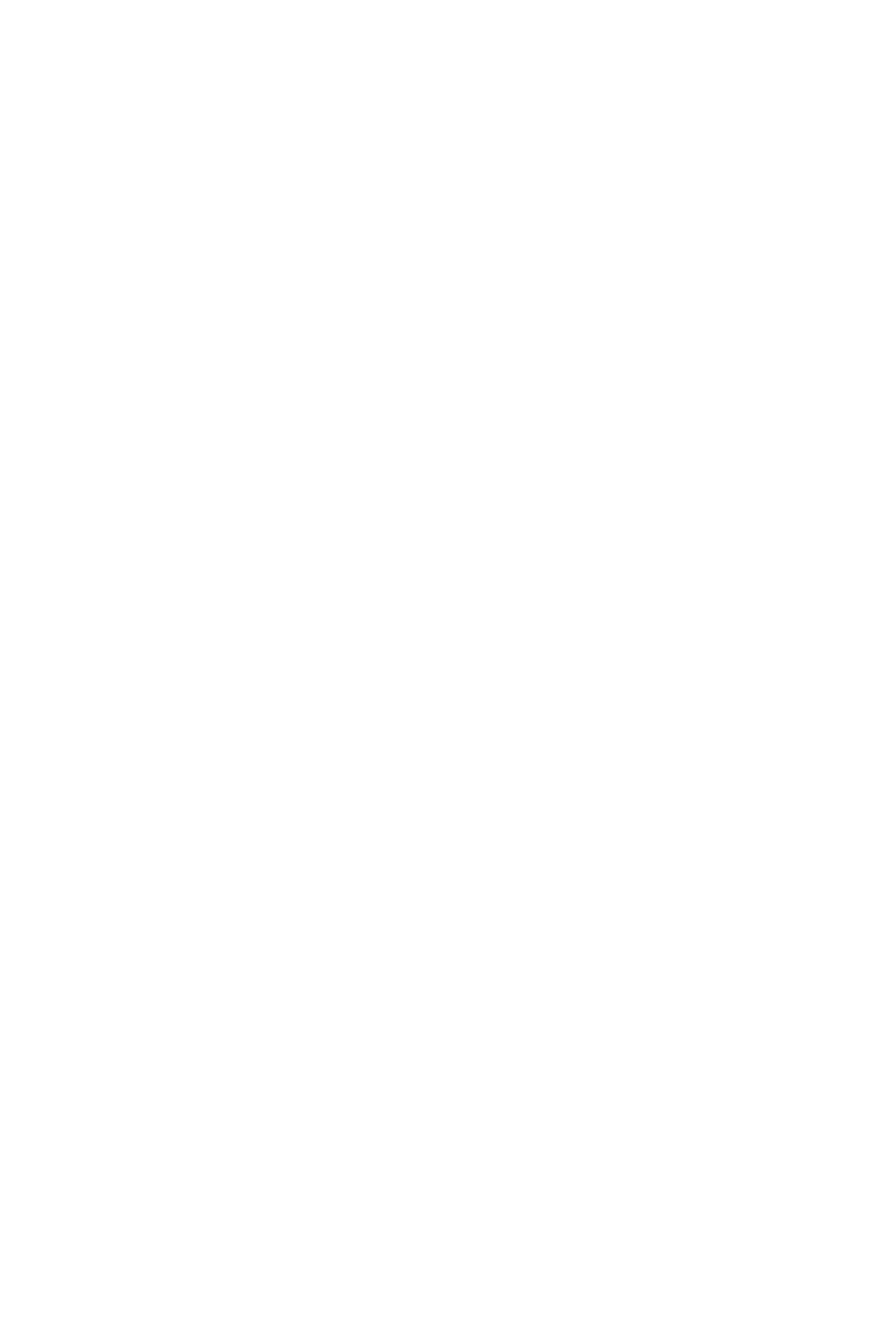
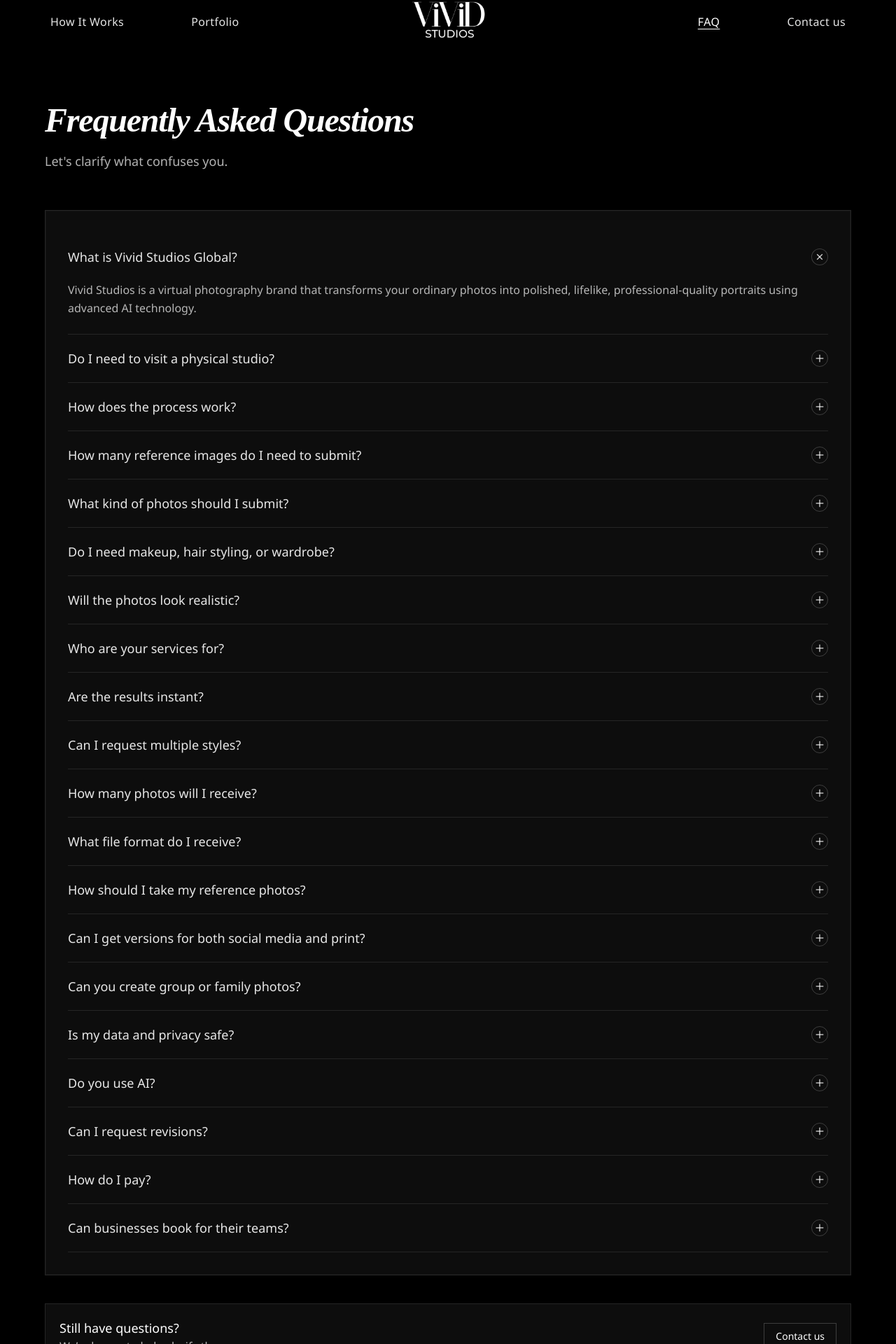
Before and after one commit to elijaharhinful/vivid-studios, a React (Vite) app: page /faq in a window 1280 px wide. Before the commit this address had no page. Shown: the part 20-1940 px from the top of the page at 70% size. Before the commit the page ends 800 px from the top, so only its background shows below. Built offline with nearby package versions, Linux system fonts and the light colour scheme; a web font is replaced by a local one.

Commit message:
feat: added FAQ page

```diff
--- a/src/App.tsx
+++ b/src/App.tsx
@@ -3,6 +3,7 @@ import React from 'react';
 import { BrowserRouter as Router, Routes, Route } from 'react-router-dom';
 import Home from './pages/Home';
 import Portfolio from './pages/Portfolio';
+import Faq from './pages/Faq';
 
 const App = () => {
   return (
@@ -10,6 +11,7 @@ const App = () => {
       <Routes>
         <Route path="/" element={<Home />} />
         <Route path="/portfolio" element={<Portfolio />} />
+        <Route path="/faq" element={<Faq />} />
       </Routes>
     </Router>
   );
--- /dev/null
+++ b/src/components/Accordion.tsx
@@ -0,0 +1,94 @@
+// src\components\Accordion.tsx
+import React, { useState } from "react";
+
+export type FAQItem = {
+  question: string;
+  answer: string | React.ReactNode;
+};
+
+export interface AccordionProps {
+  items: FAQItem[];
+  defaultOpenIndex?: number | null;
+}
+
+function AccordionItem({
+  item,
+  index,
+  openIndex,
+  setOpenIndex,
+}: {
+  item: FAQItem;
+  index: number;
+  openIndex: number | null;
+  setOpenIndex: (i: number | null) => void;
+}) {
+  const isOpen = openIndex === index;
+  const panelId = `faq-panel-${index}`;
+  const buttonId = `faq-button-${index}`;
+
+  return (
+    <div className="border-b border-white/10">
+      <button
+        id={buttonId}
+        aria-expanded={isOpen}
+        aria-controls={panelId}
+        onClick={() => setOpenIndex(isOpen ? null : index)}
+        className="w-full flex items-center justify-between py-5 text-left focus-visible:outline-none focus-visible:ring-2 focus-visible:ring-white/40   cursor-pointer"
+      >
+        <span className="text-base md:text-lg font-medium text-white/90">{item.question}</span>
+        <span
+          className={`ml-4 inline-flex h-6 w-6 items-center justify-center rounded-full border border-white/20 transition-transform ${
+            isOpen ? "rotate-45" : "rotate-0"
+          }`}
+          aria-hidden
+        >
+          <svg
+            viewBox="0 0 24 24"
+            width="16"
+            height="16"
+            className="fill-white/80"
+          >
+            <path d="M11 4h2v16h-2z" />
+            <path d="M4 11h16v2H4z" />
+          </svg>
+        </span>
+      </button>
+      <div
+        id={panelId}
+        role="region"
+        aria-labelledby={buttonId}
+        className={`grid transition-[grid-template-rows] duration-300 ease-out ${
+          isOpen ? "grid-rows-[1fr]" : "grid-rows-[0fr]"
+        }`}
+      >
+        <div className="overflow-hidden">
+          <div className="pb-6 text-white/70 leading-relaxed">
+            {typeof item.answer === "string" ? (
+              <p className="whitespace-pre-line">{item.answer}</p>
+            ) : (
+              item.answer
+            )}
+          </div>
+        </div>
+      </div>
+    </div>
+  );
+}
+
+export default function Accordion({ items, defaultOpenIndex = 0 }: AccordionProps) {
+  const [openIndex, setOpenIndex] = useState<number | null>(defaultOpenIndex);
+
+  return (
+    <section className="border border-white/10 bg-white/5 backdrop-blur-sm p-4 sm:p-6 md:p-8 shadow-[0_0_0_1px_rgba(255,255,255,0.03)_inset]">
+      {items.map((item, i) => (
+        <AccordionItem
+          key={i}
+          item={item}
+          index={i}
+          openIndex={openIndex}
+          setOpenIndex={setOpenIndex}
+        />
+      ))}
+    </section>
+  );
+}
--- a/src/components/Navigation.tsx
+++ b/src/components/Navigation.tsx
@@ -9,7 +9,7 @@ const linksLeft = [
 ];
 
 const linksRight = [
-  { label: "FAQ", href: "#faq" },
+  { label: "FAQ", href: "/faq", isRoute: true },
   { label: "Contact us", href: "#contact" },
 ];
 
--- /dev/null
+++ b/src/pages/Faq.tsx
@@ -0,0 +1,145 @@
+//src\pages\Faq.tsx
+import React, { useState } from "react";
+import Navigation from "../components/Navigation";
+import Footer from "../components/Footer";
+
+import Accordion from "../components/Accordion";
+import { FAQItem } from "../components/Accordion";
+
+export function FaqPage() {
+  const faqs: FAQItem[] = [
+    {
+      question: "What is Vivid Studios Global?",
+      answer: `Vivid Studios is a virtual photography brand that transforms your ordinary photos into polished, lifelike, professional‑quality portraits using advanced AI technology.`,
+    },
+    {
+      question: "Do I need to visit a physical studio?",
+      answer: `No. All our sessions are virtual. Simply provide your reference photos and we’ll craft your portraits from anywhere in the world.`,
+    },
+    {
+      question: "How does the process work?",
+      answer: `It’s simple:
+        1) Send us 20 clear, everyday photos of yourself.
+        2) Tell us your preferred style (professional, luxury, lifestyle, editorial, etc.).
+        3) We deliver a curated gallery of polished, high‑resolution images.`,
+    },
+    {
+      question: "How many reference images do I need to submit?",
+      answer: `We recommend 20 photos in total:
+        • 10 face photos — different angles and natural expressions (smiling, neutral, etc.). Avoid obstructions such as glasses or masks.
+        • 10 full‑body photos — ideally in fitted clothing (shirts, trousers/jeans, or other well‑shaped outfits). Loose or oversized clothing may distort proportions.
+        These references help us ensure your portraits are accurate, natural, and flattering.`,
+    },
+    {
+      question: "What kind of photos should I submit?",
+      answer: `Natural, unfiltered selfies or snapshots are ideal. Use clear lighting and capture different angles (front, three‑quarter, side; smiling and neutral).`,
+    },
+    {
+      question: "Do I need makeup, hair styling, or wardrobe?",
+      answer: `Not at all. Our process enhances your appearance, wardrobe, and overall style. No makeup sessions, hairstyling, or clothing rentals required.`,
+    },
+    {
+      question: "Will the photos look realistic?",
+      answer: `Absolutely. Our technology produces images that are indistinguishable from high‑end studio photography. Many clients describe the results as “magazine‑worthy.”`,
+    },
+    {
+      question: "Who are your services for?",
+      answer: `Anyone who wants high‑quality portraits without the stress of studio sessions — business professionals, founders, coaches, creatives, influencers, and individuals seeking a striking personal image.`,
+    },
+    {
+      question: "Are the results instant?",
+      answer: `Not instant, but fast. Typical turnaround is 2–3 business days. Rush delivery options are available.`,
+    },
+    {
+      question: "Can I request multiple styles?",
+      answer: `Yes. Many clients request variations — e.g., a professional headshot, a lifestyle portrait, and a creative editorial look — all from the same set of references.`,
+    },
+    {
+      question: "How many photos will I receive?",
+      answer: `Our current package delivers a curated gallery of finished images (usually 3–5).`,
+    },
+    {
+      question: "What file format do I receive?",
+      answer: `High‑resolution JPEGs suitable for LinkedIn, social media, and websites.`,
+    },
+    {
+      question: "How should I take my reference photos?",
+      answer: `For the best results, keep proportions natural:
+        • Hold the camera at eye or chest level — avoid extreme angles.
+        • Stand naturally with balanced posture.
+        • Use bright, even lighting; avoid harsh shadows.
+        • Keep your face/body unobstructed and avoid tight crops or leaning too close to the camera.`,
+    },
+    {
+      question: "Can I get versions for both social media and print?",
+      answer: `Yes. You automatically receive web‑optimized versions for sharing. Print‑ready files (enhanced for high‑resolution printing, posters, or marketing materials) are available on request for an additional fee.`,
+    },
+    {
+      question: "Can you create group or family photos?",
+      answer: `At this stage, our tools are designed for one person per photo, so we don’t create group/family images yet. For businesses and teams, we create consistent individual portraits for each member to match your brand.`,
+    },
+    {
+      question: "Is my data and privacy safe?",
+      answer: `Yes. Your reference photos are used only to create your portraits. We never sell or share your data. On request, we’ll delete your images after delivery.`,
+    },
+    {
+      question: "Do you use AI?",
+      answer: `Yes. We use advanced AI tools to craft luxury‑level visuals without the cost, time, and logistics of traditional studio shoots.`,
+    },
+    {
+      question: "Can I request revisions?",
+      answer: `We focus on delivering ample variety upfront. Instead of heavy back‑and‑forth edits, we include extra finished images in your gallery so you can simply choose the ones you love.`,
+    },
+    {
+      question: "How do I pay?",
+      answer: `Secure online payment. We accept major credit cards, PayPal, and mobile money (availability may vary by region).`,
+    },
+    {
+      question: "Can businesses book for their teams?",
+      answer: `Absolutely. We create cohesive, on‑brand portrait sets for companies, startups, and teams — ensuring consistent quality across all members.`,
+    },
+  ];
+
+  return (
+    <div className="min-h-screen bg-black text-white">
+      <Navigation />
+
+      {/* Header */}
+      <header className="relative overflow-hidden">
+        <div className="mx-auto max-w-6xl px-4 sm:px-0 lg:px-0 p-10 md:pt-18 md:pb-14">
+          <h1 className="text-2xl font-display md:text-5xl font-bold italic tracking-tight">
+            Frequently Asked Questions
+          </h1>
+          <p className="mt-4 md:mt-5 text-base md:text-lg text-white/70 max-w-3xl">
+            Let's clarify what confuses you.
+          </p>
+        </div>
+      </header>
+
+      {/* Accordion */}
+      <main id="faq" className="mx-auto max-w-6xl px-4 sm:px-0 lg:px-0 pb-20">
+        <Accordion items={faqs} defaultOpenIndex={0} />
+
+        {/* Contact CTA */}
+        <div className="mt-10 flex flex-wrap items-center justify-between gap-4 border border-white/10 bg-white/5 p-5">
+          <div>
+            <h3 className="text-lg font-medium">Still have questions?</h3>
+            <p className="text-white/70">
+              We’re happy to help clarify the process.
+            </p>
+          </div>
+          <a
+            href="#contact"
+            className="inline-flex items-center justify-center border border-white/20 px-4 py-2 text-sm font-medium hover:bg-white/10 focus-visible:outline-none focus-visible:ring-2 focus-visible:ring-white/40"
+          >
+            Contact us
+          </a>
+        </div>
+      </main>
+
+      <Footer />
+    </div>
+  );
+}
+
+export default FaqPage;
```
